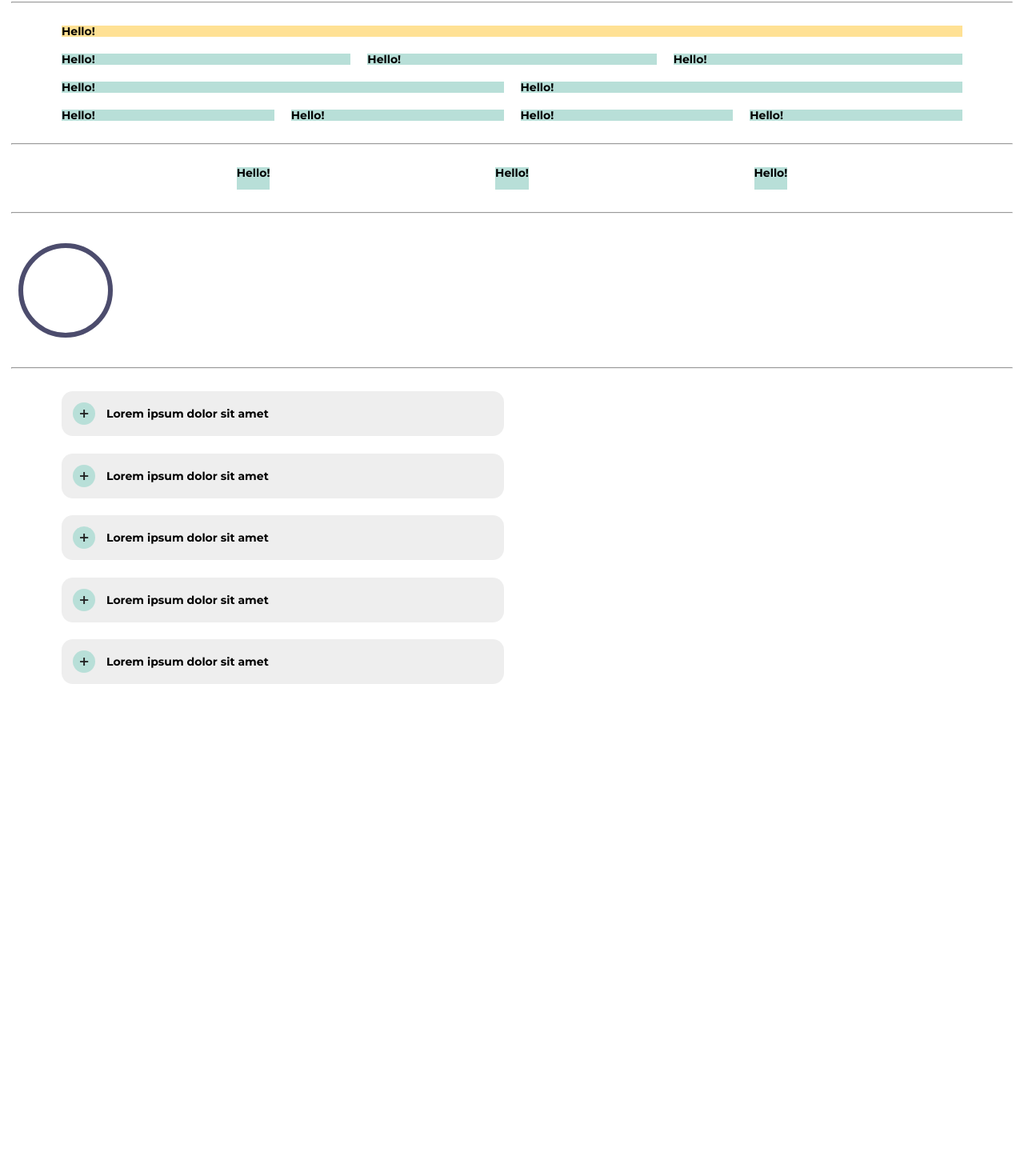
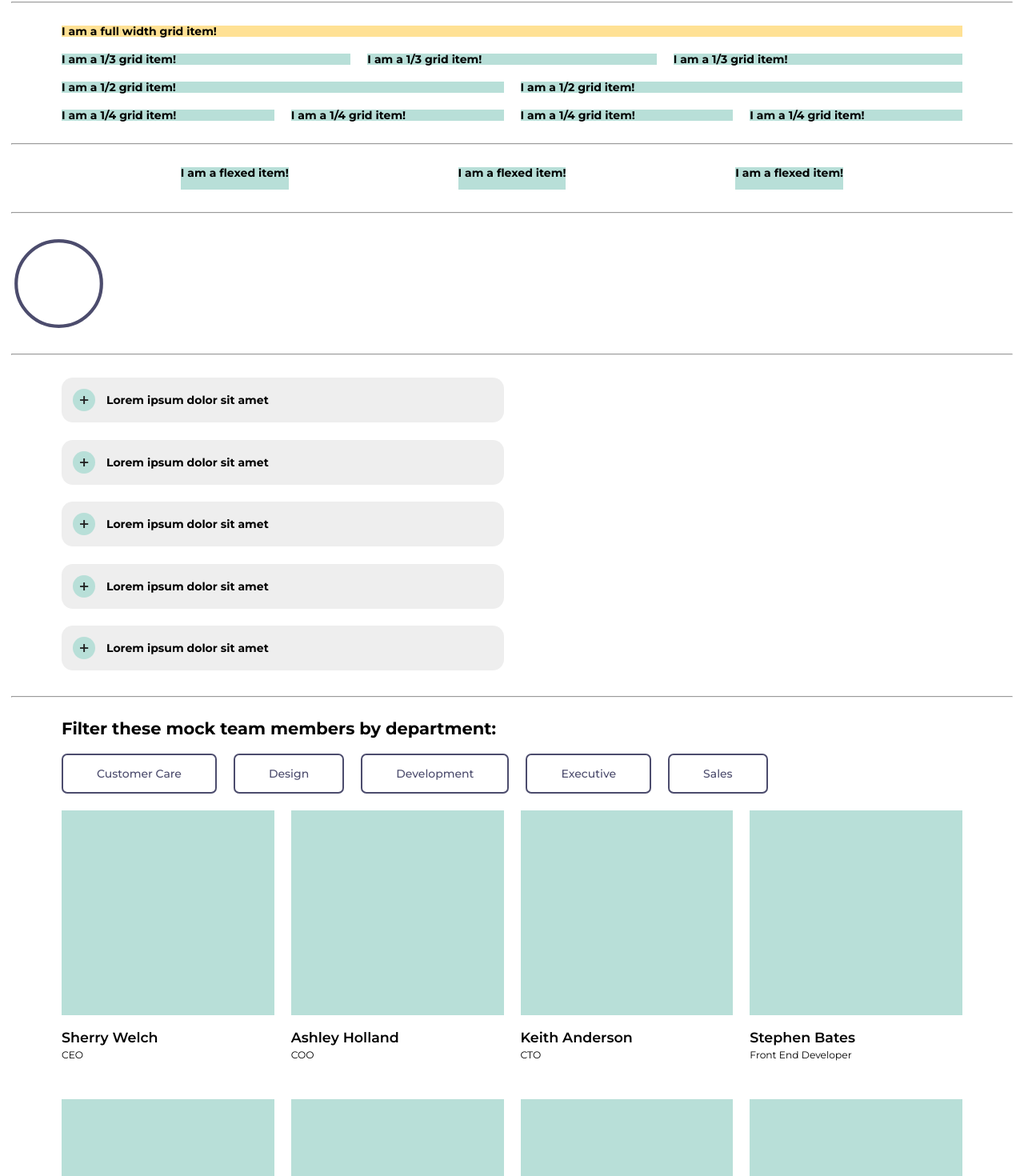
Before and after one commit to andrews1022/collection-custom-styled-components, a React (Create React App) app: page / in a window 1280 px wide. Shown: the part 357-1827 px from the top of the page at 80% size. Before the commit the page ends 1299 px from the top, so only its background shows below. Built offline with nearby package versions, Linux system fonts and the light colour scheme.

Commit message:
updated existing components and added single filtering component

```diff
--- a/src/App.tsx
+++ b/src/App.tsx
@@ -17,6 +17,7 @@ import theme from './styles/theme';
 
 // util
 import Gap from './utils/Gap';
+import FilterSingle from './components/FilterSingle';
 
 const App = () => {
 	const { colors } = theme;
@@ -25,23 +26,23 @@ const App = () => {
 		<div className='app'>
 			<Gap />
 
-			{/* Heading.tsx */}
-			<Heading color={colors.scandal} fontSizeInPx={64} element='h1'>
+			{/* headings */}
+			<Heading color={colors.scandal} element='h1' fontSizeInPx={64}>
 				Hello World!
 			</Heading>
-			<Heading color={colors.eastBay} fontSizeInPx={32} element='h2'>
+			<Heading color={colors.eastBay} element='h2' fontSizeInPx={32}>
 				Hello Again!
 			</Heading>
 
 			<Gap />
 
-			{/* Button.tsx */}
+			{/* button */}
 			<Button mode='primary'>Click Me!</Button>
 			<Button mode='secondary'>Click Me!</Button>
 
 			<Gap />
 
-			{/* Copy.tsx */}
+			{/* copy */}
 			<Copy color={colors.eastBay}>
 				This is some text inside the Copy component! Lorem ipsum dolor sit amet consectetur
 				adipisicing elit. Excepturi, eligendi!
@@ -49,99 +50,104 @@ const App = () => {
 
 			<Gap />
 
-			{/* Grid.tsx + GridColumn.tsx */}
+			{/* grid + grid column */}
 			<Grid>
 				{/* full width */}
 				<GridColumn layout={{ isFullWidth: true }}>
 					<div style={{ backgroundColor: colors.creamBrulee }}>
-						<h2>Hello!</h2>
+						<h2>I am a full width grid item!</h2>
 					</div>
 				</GridColumn>
 
 				{/* 1/3 columns */}
 				<GridColumn layout={{ columns: { startingColumn: 1, numberOfColumnsToSpan: 4 } }}>
 					<div style={{ backgroundColor: colors.scandal }}>
-						<h2>Hello!</h2>
+						<h2>I am a 1/3 grid item!</h2>
 					</div>
 				</GridColumn>
 
 				<GridColumn layout={{ columns: { startingColumn: 5, numberOfColumnsToSpan: 4 } }}>
 					<div style={{ backgroundColor: colors.scandal }}>
-						<h2>Hello!</h2>
+						<h2>I am a 1/3 grid item!</h2>
 					</div>
 				</GridColumn>
 
 				<GridColumn layout={{ columns: { startingColumn: 9, numberOfColumnsToSpan: 4 } }}>
 					<div style={{ backgroundColor: colors.scandal }}>
-						<h2>Hello!</h2>
+						<h2>I am a 1/3 grid item!</h2>
 					</div>
 				</GridColumn>
 
 				{/* 1/2 columns */}
 				<GridColumn layout={{ columns: { startingColumn: 1, numberOfColumnsToSpan: 6 } }}>
 					<div style={{ backgroundColor: colors.scandal }}>
-						<h2>Hello!</h2>
+						<h2>I am a 1/2 grid item!</h2>
 					</div>
 				</GridColumn>
 
 				<GridColumn layout={{ columns: { startingColumn: 7, numberOfColumnsToSpan: 6 } }}>
 					<div style={{ backgroundColor: colors.scandal }}>
-						<h2>Hello!</h2>
+						<h2>I am a 1/2 grid item!</h2>
 					</div>
 				</GridColumn>
 
 				{/* 1/4 columns */}
 				<GridColumn layout={{ columns: { startingColumn: 1, numberOfColumnsToSpan: 3 } }}>
 					<div style={{ backgroundColor: colors.scandal }}>
-						<h2>Hello!</h2>
+						<h2>I am a 1/4 grid item!</h2>
 					</div>
 				</GridColumn>
 
 				<GridColumn layout={{ columns: { startingColumn: 4, numberOfColumnsToSpan: 3 } }}>
 					<div style={{ backgroundColor: colors.scandal }}>
-						<h2>Hello!</h2>
+						<h2>I am a 1/4 grid item!</h2>
 					</div>
 				</GridColumn>
 
 				<GridColumn layout={{ columns: { startingColumn: 7, numberOfColumnsToSpan: 3 } }}>
 					<div style={{ backgroundColor: colors.scandal }}>
-						<h2>Hello!</h2>
+						<h2>I am a 1/4 grid item!</h2>
 					</div>
 				</GridColumn>
 
 				<GridColumn layout={{ columns: { startingColumn: 10, numberOfColumnsToSpan: 3 } }}>
 					<div style={{ backgroundColor: colors.scandal }}>
-						<h2>Hello!</h2>
+						<h2>I am a 1/4 grid item!</h2>
 					</div>
 				</GridColumn>
 			</Grid>
 
 			<Gap />
 
-			{/* Flex.tsx */}
+			{/* flex */}
 			<Flex justifyContent='space-evenly'>
 				<div style={{ backgroundColor: colors.scandal }}>
-					<h2>Hello!</h2>
+					<h2>I am a flexed item!</h2>
 				</div>
 
 				<div style={{ backgroundColor: colors.scandal, height: '2rem' }}>
-					<h2>Hello!</h2>
+					<h2>I am a flexed item!</h2>
 				</div>
 
 				<div style={{ backgroundColor: colors.scandal }}>
-					<h2>Hello!</h2>
+					<h2>I am a flexed item!</h2>
 				</div>
 			</Flex>
 
 			<Gap />
 
-			{/* ProgressRing.tsx */}
-			<ProgressRing radius={68} stroke={6} />
+			{/* progress ring */}
+			<ProgressRing radius={68} slideDuration={3000} stroke={6} />
 
 			<Gap />
 
-			{/* Accordion.tsx */}
+			{/* accordion */}
 			<Accordion />
+
+			<Gap />
+
+			{/* single filtering */}
+			<FilterSingle />
 		</div>
 	);
 };
--- a/src/components/Button/styles.ts
+++ b/src/components/Button/styles.ts
@@ -15,11 +15,10 @@ const ButtonStyles = styled.button<ButtonStylesProps>`
 	cursor: pointer;
 	margin: 0 1rem;
 	padding: 0.625rem 1.75rem;
-	transition: all 200ms ease-in-out;
+	transition: box-shadow 200ms ease-in-out, transform 200ms ease-in-out;
 
 	&:hover {
 		box-shadow: 0 0.625rem 0.75rem 0 rgba(0, 0, 0, 0.1);
-		transform: translateY(-0.25rem);
 	}
 `;
 
--- /dev/null
+++ b/src/components/FilterSingle/data.ts
@@ -0,0 +1,61 @@
+// mock data was generated using https://randomuser.me/
+
+type TeamMember = {
+	id: string;
+	name: string;
+	position: string;
+	department: 'Executive' | 'Customer Care' | 'Design' | 'Development' | 'Sales';
+}[];
+
+const mockData: TeamMember = [
+	{
+		id: 'tm-01',
+		name: 'Sherry Welch',
+		position: 'CEO',
+		department: 'Executive'
+	},
+	{
+		id: 'tm-02',
+		name: 'Ashley Holland',
+		position: 'COO',
+		department: 'Executive'
+	},
+	{
+		id: 'tm-03',
+		name: 'Keith Anderson',
+		position: 'CTO',
+		department: 'Executive'
+	},
+	{
+		id: 'tm-04',
+		name: 'Stephen Bates',
+		position: 'Front End Developer',
+		department: 'Development'
+	},
+	{
+		id: 'tm-05',
+		name: 'Herminia Gonzales',
+		position: 'Back End Developer',
+		department: 'Development'
+	},
+	{
+		id: 'tm-06',
+		name: 'Catherine Hill',
+		position: 'UI/UX Design',
+		department: 'Design'
+	},
+	{
+		id: 'tm-07',
+		name: 'Brian Collins',
+		position: 'Customer Support',
+		department: 'Customer Care'
+	},
+	{
+		id: 'tm-08',
+		name: 'Anna Ellis',
+		position: 'Sales',
+		department: 'Sales'
+	}
+];
+
+export default mockData;
--- /dev/null
+++ b/src/components/FilterSingle/index.tsx
@@ -0,0 +1,80 @@
+import React, { useState } from 'react';
+
+// styled components
+import {
+	Card,
+	CardGrid,
+	FilterButton,
+	FilterRow,
+	FilterSingleWrapper,
+	Name,
+	PicturePlaceholder,
+	Position,
+	Tagline
+} from './styles';
+
+// mock data
+import mockData from './data';
+
+const FilterSingle = () => {
+	const initialTeamMembers = mockData;
+
+	// state
+	const [teamMembers, setTeamMembers] = useState(mockData);
+	const [activeFilter, setActiveFilter] = useState<string | undefined>('');
+
+	const filterTeamMembers = (event: React.MouseEvent<HTMLButtonElement>) => {
+		const { value } = (event.currentTarget as HTMLButtonElement).dataset;
+
+		// if the user clicks the active filter, reset the filter
+		if (value === activeFilter) {
+			setActiveFilter('');
+			setTeamMembers(initialTeamMembers);
+			return;
+		}
+
+		// get filtered team members
+		const filteredTeamMembers = initialTeamMembers.filter((member) => member.department === value);
+
+		// set team member state (what cards are displayed)
+		setTeamMembers(filteredTeamMembers);
+
+		// set active filter state (for button styling)
+		setActiveFilter(value);
+	};
+
+	// get a dynamic, no-duplicates array of all roles from the team members
+	const departments = Array.from(new Set(mockData.map((data) => data.department.trim()))).sort();
+
+	return (
+		<FilterSingleWrapper>
+			<Tagline>Filter these mock team members by department:</Tagline>
+
+			<FilterRow>
+				{departments.map((dept) => (
+					<FilterButton
+						key={dept}
+						data-value={dept}
+						onClick={filterTeamMembers}
+						type='button'
+						isActive={dept === activeFilter}
+					>
+						{dept}
+					</FilterButton>
+				))}
+			</FilterRow>
+
+			<CardGrid>
+				{teamMembers.map((member) => (
+					<Card key={member.id}>
+						<PicturePlaceholder />
+						<Name>{member.name}</Name>
+						<Position>{member.position}</Position>
+					</Card>
+				))}
+			</CardGrid>
+		</FilterSingleWrapper>
+	);
+};
+
+export default FilterSingle;
--- /dev/null
+++ b/src/components/FilterSingle/styles.ts
@@ -0,0 +1,65 @@
+import styled from 'styled-components';
+
+// interfaces
+import { isActiveInt } from '../../types/interfaces';
+
+export const FilterSingleWrapper = styled.div`
+	padding: 0 4.5rem;
+`;
+
+export const Tagline = styled.h2`
+	font-size: 1.5rem;
+`;
+
+export const FilterRow = styled.div`
+	display: flex;
+	margin: 1.5rem 0;
+`;
+
+export const FilterButton = styled.button<isActiveInt>`
+	background-color: ${({ isActive, theme }) =>
+		isActive ? theme.colors.eastBay : theme.shades.white};
+	border: 2px solid ${({ theme }) => theme.colors.eastBay};
+	border-radius: 0.5rem;
+	color: ${({ isActive, theme }) => (isActive ? theme.shades.white : theme.colors.eastBay)};
+	cursor: pointer;
+	font-weight: 500;
+	margin-right: 1.5rem;
+	padding: 1rem 3rem;
+	transition: box-shadow 200ms ease-in-out, background-color 200ms ease-in-out;
+
+	&:hover,
+	&:active,
+	&:focus {
+		background-color: ${({ theme }) => theme.colors.eastBay};
+		color: ${({ theme }) => theme.shades.white};
+	}
+`;
+
+export const CardGrid = styled.div`
+	display: grid;
+	grid-gap: 1.5rem;
+	grid-template-columns: repeat(12, 1fr);
+`;
+
+export const Card = styled.div`
+	grid-column: span 3;
+	margin-bottom: 2rem;
+`;
+
+export const PicturePlaceholder = styled.div`
+	height: 20vw;
+	width: 100%;
+	background-color: ${({ theme }) => theme.colors.scandal};
+	margin-bottom: 1.375rem;
+`;
+
+export const Name = styled.p`
+	font-size: 1.25rem;
+	font-weight: 600;
+	margin-bottom: 0.5rem;
+`;
+
+export const Position = styled.p`
+	font-size: 0.875rem;
+`;
--- a/src/components/ProgressRing/index.tsx
+++ b/src/components/ProgressRing/index.tsx
@@ -1,53 +1,35 @@
-import React, { useEffect, useState } from 'react';
-import theme from '../../styles/theme';
-import { ProgressRingWrapper, ProgressRingStyles, AnimatedCircle } from './styles';
+import React from 'react';
 
+// styles and styled components
+import { AnimatedCircle, BaseCircle, ProgressRingStyles, ProgressRingWrapper } from './styles';
+
+// props
 interface ProgressRingProps {
 	radius: number;
+	slideDuration: number;
 	stroke: number;
 }
 
-const ProgressRing = ({ radius, stroke }: ProgressRingProps) => {
-	const [progress, setProgress] = useState(0);
+const ProgressRing = ({ radius, slideDuration, stroke }: ProgressRingProps) => {
+	const normalizedRadius = radius - stroke * 2;
 
-	const normalizedRadius = radius - stroke * 2;
-	const circumference = normalizedRadius * 2 * Math.PI;
-	const strokeDashoffset = circumference - (progress / 100) * circumference;
-
-	const updateProgress = () => {
-		setTimeout(() => {
-			setProgress(progress + 5);
-		}, 200);
+	const progressRingDimensions = {
+		height: (radius * 2) / 16,
+		width: (radius * 2) / 16
 	};
 
-	useEffect(() => {
-		if (progress < 100) updateProgress();
-	}, [progress]);
-
-	const { colors, greys } = theme;
+	const VIEW_BOX_DIMENSIONS = '0 0 50 50';
+	const CX_CY_VALUE = '50%';
 
 	return (
 		<ProgressRingWrapper>
-			<ProgressRingStyles height={radius * 2} width={radius * 2}>
-				<circle
-					stroke={greys.whiteSmoke}
-					fill='transparent'
-					strokeWidth={stroke}
-					style={{ strokeDashoffset }}
-					r={normalizedRadius}
-					cx={radius}
-					cy={radius}
-				/>
+			<ProgressRingStyles dimensions={progressRingDimensions} viewBox={VIEW_BOX_DIMENSIONS}>
+				<BaseCircle cx={CX_CY_VALUE} cy={CX_CY_VALUE} r={normalizedRadius / 2.5} />
 				<AnimatedCircle
-					stroke={colors.eastBay}
-					fill='transparent'
-					strokeWidth={stroke}
-					strokeDasharray={`${circumference} ${circumference}`}
-					style={{ strokeDashoffset }}
-					r={normalizedRadius}
-					cx={radius}
-					cy={radius}
-					id='circle-to-animate'
+					cx={CX_CY_VALUE}
+					cy={CX_CY_VALUE}
+					r={normalizedRadius / 2.5}
+					slideDuration={slideDuration}
 				/>
 			</ProgressRingStyles>
 		</ProgressRingWrapper>
--- a/src/components/ProgressRing/styles.ts
+++ b/src/components/ProgressRing/styles.ts
@@ -1,18 +1,49 @@
 import styled from 'styled-components';
 
+// interfaces
+interface ProgressRingStylesProps {
+	dimensions: {
+		height: number;
+		width: number;
+	};
+}
+
+interface AnimatedCircleProps {
+	slideDuration: number;
+}
+
 export const ProgressRingWrapper = styled.div`
-	position: relative;
+	transition: opacity 150ms ease-in-out;
 `;
 
-export const ProgressRingStyles = styled.svg`
+export const ProgressRingStyles = styled.svg<ProgressRingStylesProps>`
 	position: relative;
+	height: ${({ dimensions }) => `${dimensions.height}rem`};
+	width: ${({ dimensions }) => `${dimensions.width}rem`};
+	transform: rotate(-90deg);
 `;
 
-export const AnimatedCircle = styled.circle`
-	position: absolute;
-	top: 0;
-	left: 0;
-	transform: rotate(-90deg);
-	transform-origin: 50% 50%;
-	transition: stroke-dashoffset 500ms;
+export const BaseCircle = styled.circle`
+	fill: transparent;
+	stroke: ${({ theme }) => theme.greys.whiteSmoke};
+	stroke-width: 0.125rem;
 `;
+
+export const AnimatedCircle = styled.circle<AnimatedCircleProps>`
+	@keyframes fill-progress-ring {
+		to {
+			stroke-dashoffset: 0;
+		}
+	}
+
+	animation-name: fill-progress-ring;
+	animation-duration: ${({ slideDuration }) => `${slideDuration}ms`};
+	animation-fill-mode: forwards;
+	animation-iteration-count: infinite;
+	animation-timing-function: linear;
+	fill: transparent;
+	stroke: ${({ theme }) => theme.colors.eastBay};
+	stroke-dasharray: 152;
+	stroke-dashoffset: 152;
+	stroke-width: 0.125rem;
+`;
--- /dev/null
+++ b/src/types/interfaces.ts
@@ -0,0 +1,3 @@
+export interface isActiveInt {
+	isActive: boolean;
+}
```
Also changed, not shown: .eslintrc.json.
